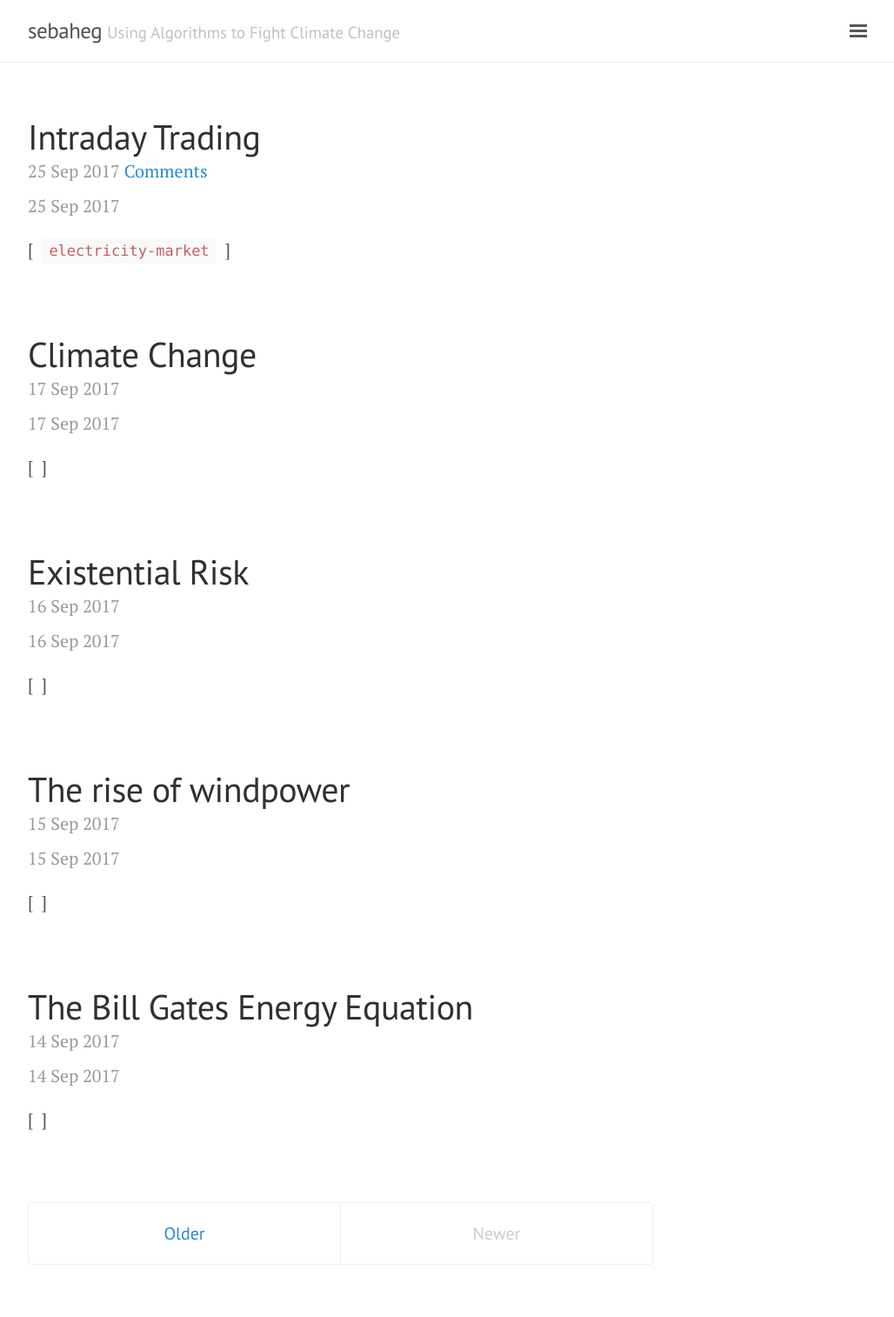
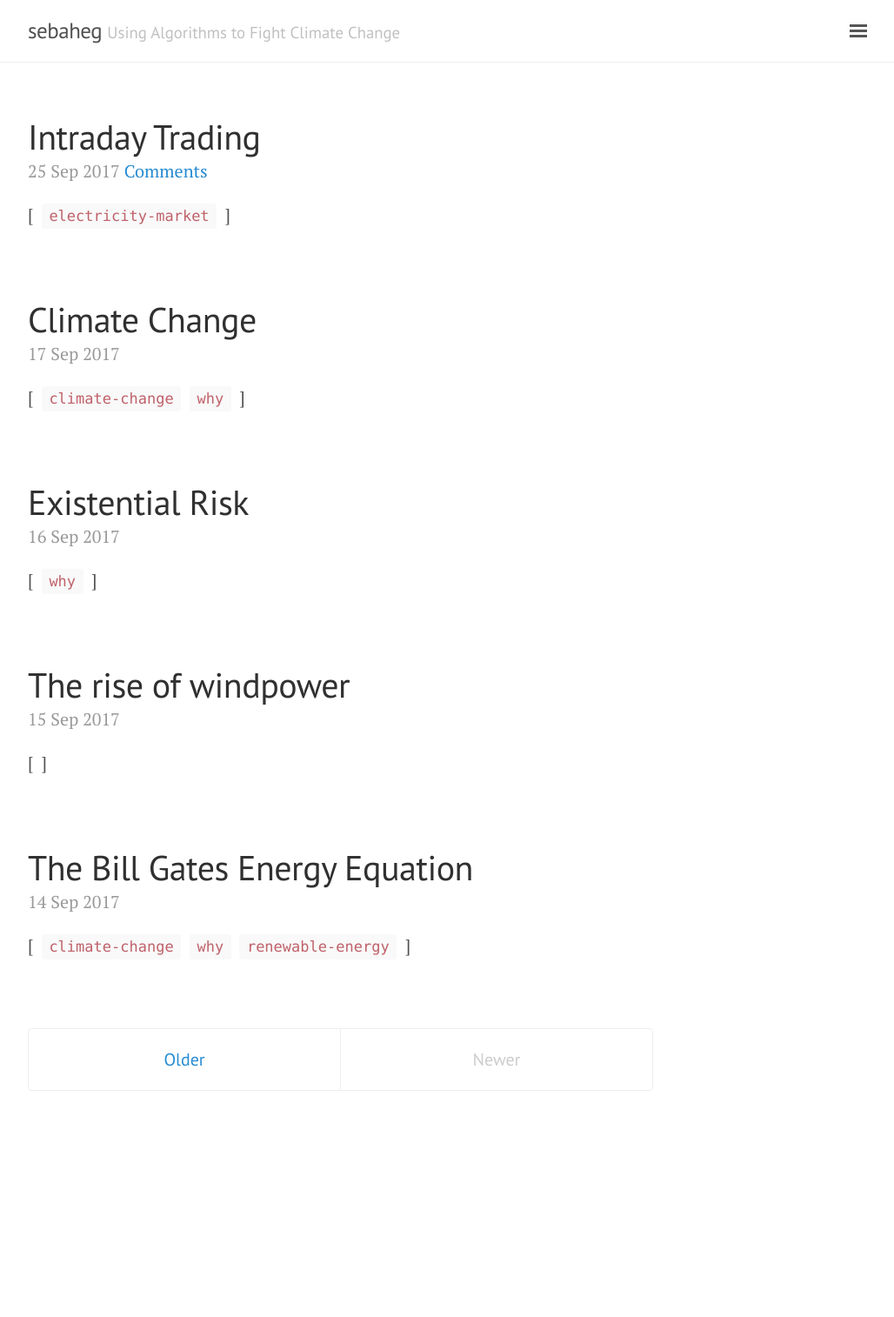
Before and after one commit to sebaheg/sebaheg.github.io, a Jekyll site: the page built from index.html, in a window 1280 px wide. Shown: the whole page at 87% size, without its empty margins (248-1276 px from the left). Built offline with Jekyll 4.4.1, drawn with Linux system fonts in a browser that asks for light colours; the list of posts is cut into pages by our own code; comment, search, counter and statistics services are not loaded; after the commit the page ends 1314 px from its top, so only the background shows below that.

Commit message:
Update tags.

```diff
--- a/_posts/2017-09-14-The-Bill-Gates-energy-equation.md
+++ b/_posts/2017-09-14-The-Bill-Gates-energy-equation.md
@@ -1,6 +1,7 @@
 ---
 layout: post
 title: The Bill Gates Energy Equation
+tags: climate-change why renewable-energy
 ---
 
 
--- a/_posts/2017-09-16-Existential-Risk.md
+++ b/_posts/2017-09-16-Existential-Risk.md
@@ -1,6 +1,7 @@
 ---
 layout: post
 title: Existential Risk
+tags: why
 ---
 Imagine being on a spaceship travelling through the hostile space at 30 km/s. Outside, it is freezing cold. The hull of the spaceship is keeping you warm and protecting you from deadly ultraviolet radiation. On the spaceship there is a limited supply of water, food, fuel and other necessities. A responsible captain would do everything in her power keep the passengers safe. She would struggle to avoid collision with asteroids, onboard explosions, overheating of the spaceship, degradation of the protecting hull and depletion of the limited resources. The name of the spaceship is planet earth. Its protecting hull is the atmosphere, ozone layer and its magnetic field.
 
--- a/_posts/2017-09-17-Climate-Change.md
+++ b/_posts/2017-09-17-Climate-Change.md
@@ -1,6 +1,7 @@
 ---
 layout: post
 title: Climate Change
+tags: climate-change why
 ---
 
 In a previous blog [post]({{ site.baseurl }}{% post_url 2017-09-16-Existential-Risk %}), I wrote about existential risks on different time scales. One existential risk I have been especially interested in for the last 5 year is climate change. Just as artificial general intelligence (AGI), climate change is an urgent existential risk and needs to be dealt with during this century. However, in contrast to the development of AGI, we know to a high degree of certainty what is causing climate change and what we must do to limit its impact and avoid devastating consequences. But still, we ignorantly take life as we know it for granted and our politicians are reluctant to act at the required pace postulated by climate scientists to keep Earth in a safe operating space. Both of which are mind-boggling to me. In this blog post I will review what is causing climate change and what its potential consequences are.
--- a/index.html
+++ b/index.html
@@ -12,16 +12,12 @@ title: Home
       </a>
     </h1>
 
-
+    <!-- Add date and comment counts -->
     <span class="post-date" style="white-space:nowrap">{{ post.date | date_to_string }}
     {% if post.comments %}
-      <a href="{{post.url}}#disqus_thread">Comments&nbsp;</a>
+      <a href="{{post.url}}#disqus_thread">Comments</a>
     {% endif %}
     </span>
-
-    <span class="post-date" style="white-space:nowrap">{{ post.date | date_to_string }}</span>
-
-
 
     <!-- Add tags -->
     <span class="post-tags">
```
Also changed, not shown: _posts/2017-09-14-Exploring-regional-windpower-data-in-Sweden.md (+1 -0 lines).
